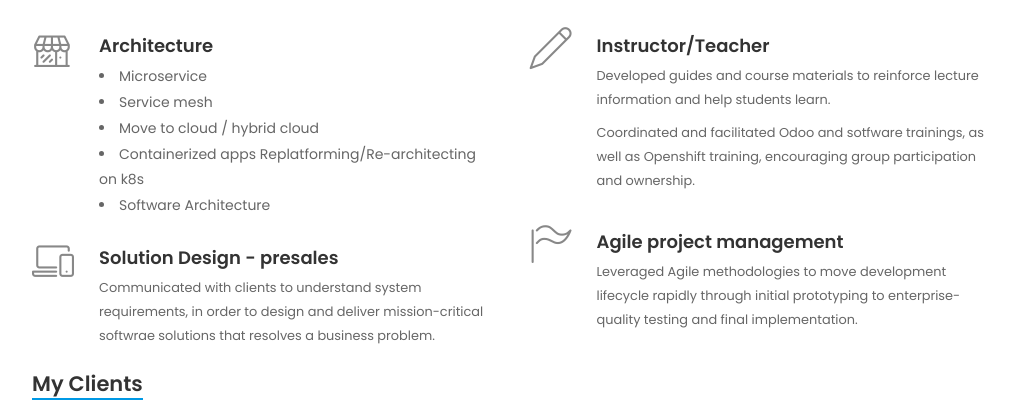
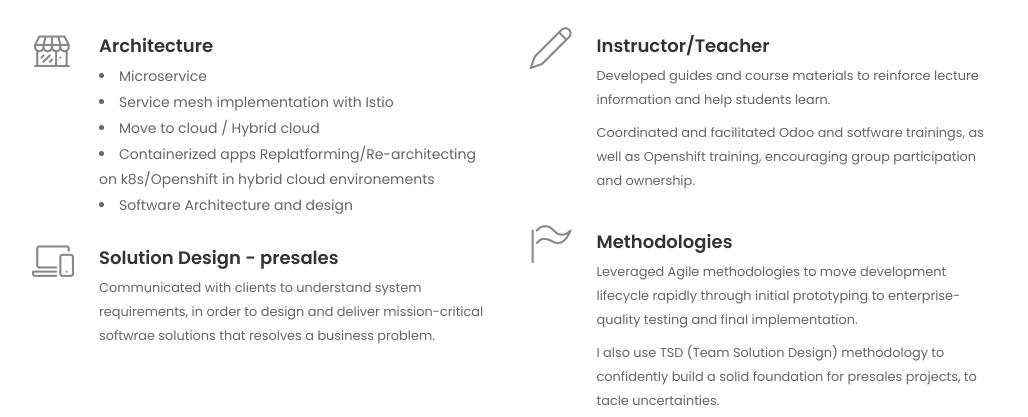
Before and after one commit to yassineteimi/myresume, a plain HTML site: page index.html in a window 1280 px wide. Shown: the part 1426-1843 px from the top of the page, without its empty margins (213-1241 px from the left). Drawn offline with Linux system fonts and the light colour scheme; some packages are replaced by stand-ins of ours.

Commit message:
some random cleaning

```diff
--- a/index.html
+++ b/index.html
@@ -177,10 +177,10 @@
                             <div class="ci-text">
                               <h4>Architecture</h4>
                               <li>Microservice </li>
-                              <li>Service mesh</li>
-                              <li>Move to cloud / hybrid cloud</li>
-                              <li>Containerized apps Replatforming/Re-architecting on k8s</li>
-                              <li>Software Architecture</li>
+                              <li>Service mesh implementation with Istio</li>
+                              <li>Move to cloud / Hybrid cloud</li>
+                              <li>Containerized apps Replatforming/Re-architecting on k8s/Openshift in hybrid cloud environements</li>
+                              <li>Software Architecture and design</li>
                               <!--p>Conferred with project managers and other stakeholders to fully understand the business problem specifications and plan optimal solution design and development approaches.</p-->
                             </div>
                           </div>
@@ -223,8 +223,10 @@
                               <i class="lnr lnr-flag"></i>
                             </div>
                             <div class="ci-text">
-                              <h4>Agile project management</h4>
+                              <h4>Methodologies</h4>
                               <p>Leveraged Agile methodologies to move development lifecycle rapidly through initial prototyping to enterprise-quality testing and final implementation.</p>
+                              <p>I also use TSD (Team Solution Design) methodology to confidently build a solid foundation for presales projects, to tacle uncertainties.</p>
+                              <p>I use Architectural thinking approach, to design and document architectural decisions, and describe the solutions with different perspectives, in order to be understood by different stakeholders.</p>
                             </div>
                           </div>
                           <!-- Service Item 4 -->
```
